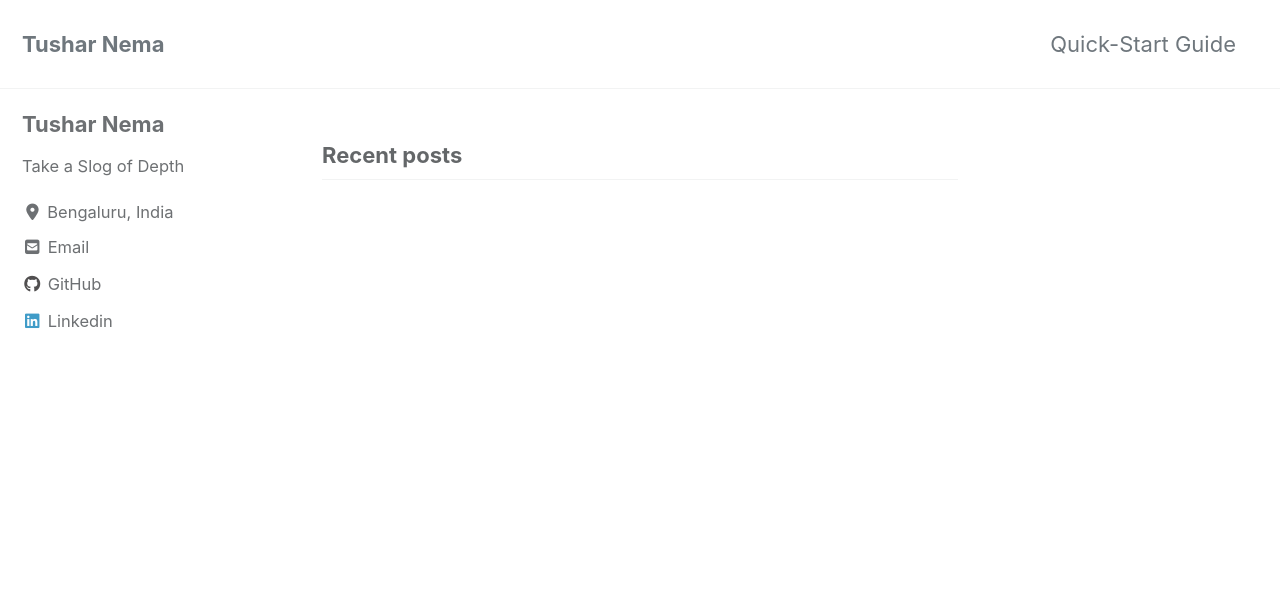
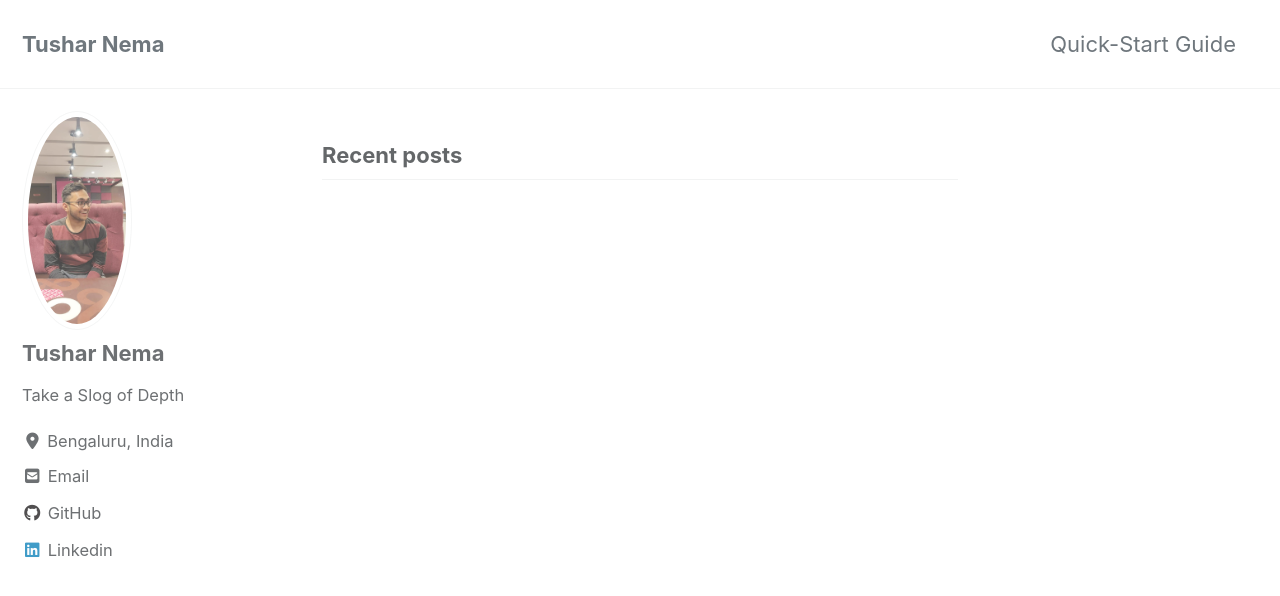
Before and after one commit to tusharnema/tusharnema.github.io, a Jekyll site: the page built from index.html, in a window 1280 px wide and 900 px high. Shown: the top 596 px of the window. Built offline with Jekyll 4.4.1, drawn with Linux system fonts in a browser that asks for light colours; cached includes are drawn as plain includes; nearby versions of some CDN libraries; the list of posts is cut into pages by our own code.

Commit message:
adding images

```diff
--- a/_config.yml
+++ b/_config.yml
@@ -94,7 +94,7 @@
 # Site Author
 author:
   name             : "Tushar Nema"
-  avatar           : # path of avatar image, e.g. "/assets/images/bio-photo.jpg"
+  avatar           : "/images/bio-photo.jpeg"# path of avatar image, e.g. "/assets/images/bio-photo.jpg"
   bio              : "Take a Slog of Depth"
   location         : "Bengaluru, India"
   email            :
--- a/index.html
+++ b/index.html
@@ -1,4 +1,6 @@
 ---
 layout: home
 author_profile: true
+header:
+    image:"/images/water.jpg"
 ---
```
Also changed, not shown: images/bio-photo.jpeg (added), images/water.jpg (added).
